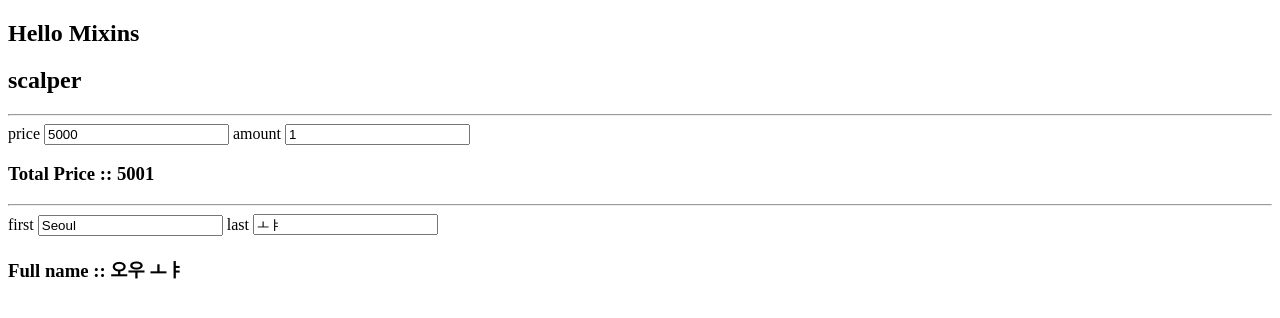
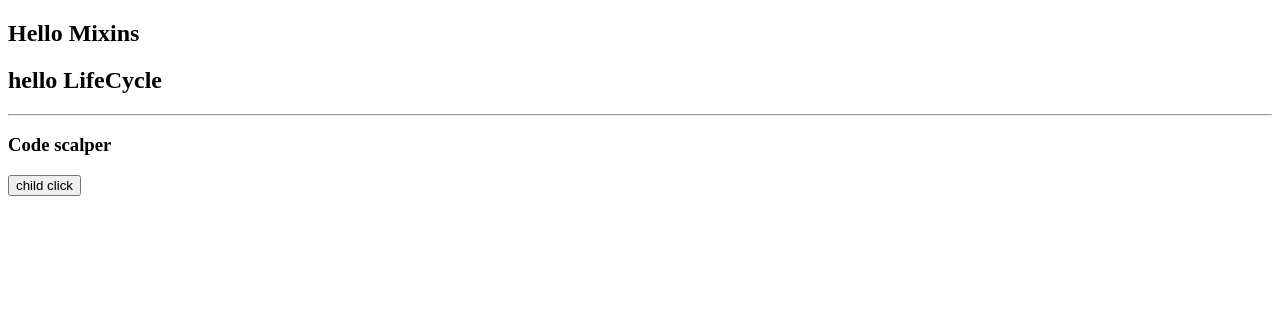
Before and after one commit to OKYOUNGBIN/Practice_Vue_Basic, a Vue app: page / in a window 1280 px wide. Shown: the top 318 px of the page. Built offline with nearby package versions, Linux system fonts and the light colour scheme.

Commit message:
composition-lifecycle

```diff
--- /dev/null
+++ b/src/components/composition/ChildComponent.vue
@@ -0,0 +1,33 @@
+<template>
+  <hr />
+  <h3>{{ fullname }}</h3>
+  <button @click="sendParent">child click</button>
+</template>
+
+<script>
+import { computed } from "vue";
+export default {
+  name: "childComponent",
+  props: ["firstname", "lastname"],
+  //   computed: {
+  //     fullname() {
+  //       return `${this.firstname} ${this.lastname}`;
+  //     },
+  //   },
+  setup(props, context) {
+    console.log(context);
+    const fullname = computed(() => {
+      return `${props.firstname} ${props.lastname}`;
+    });
+    function sendParent() {
+      context.emit("sendParent");
+    }
+    return {
+      fullname,
+      sendParent,
+    };
+  },
+};
+</script>
+
+<style></style>
--- a/src/components/composition/TestComponent.vue
+++ b/src/components/composition/TestComponent.vue
@@ -1,81 +1,36 @@
 <template>
-  <h2>{{ username }}</h2>
-  <hr />
-  <div>
-    price <input type="number" v-model="price" /> amount
-    <input type="number" v-model="amount" />
-    <h3>Total Price :: {{ totalPrice }}</h3>
-  </div>
-  <hr />
-  <div>
-    first <input type="text" v-model="home.city" /> last
-    <input type="text" v-model="last" />
-    <h3>Full name :: {{ fullName }}</h3>
-  </div>
+  <h2>hello LifeCycle</h2>
+  <ChildComponent
+    firstname="Code"
+    lastname="scalper"
+    @sendParent="sendParent"
+  />
 </template>
 
 <script>
-import { reactive, toRefs, ref, computed, watch } from "vue";
+import ChildComponent from "./ChildComponent.vue";
+import {} from "vue";
 export default {
   name: "TestComponet",
-  setup() {
-    const username = ref("scalper");
-    const price = ref(5000);
-    const amount = ref(1);
+  components: { ChildComponent },
+  methods: {
+    sendParent() {
+      console.log("Parent");
+    },
+  },
+  // setup() {
+  //   const inputRef = ref(null);
+  //   const username = ref("scalper");
 
-    const totalPrice = computed(() => {
-      return price.value + amount.value;
-    });
-    const state = reactive({
-      first: "오우",
-      last: "ㅗㅑ",
-      home: {
-        city: "Seoul",
-        type: "Apartment",
-      },
-    });
-    watch(price, (newValue, oldValue) => {
-      console.log(newValue, oldValue);
-    });
-    const fullName = computed(function () {
-      return `${state.first} ${state.last}`;
-    });
-    watch(
-      () => {
-        return state.first;
-      },
-      (newValue, oldValue) => {
-        console.log(newValue.first, oldValue.first);
-      }
-    );
-    watch(
-      () => {
-        return { ...state.home };
-      },
-      (newValue, oldValue) => {
-        console.log(newValue, oldValue);
-      },
-      { deep: true }
-    );
-    return {
-      username,
-      price,
-      amount,
-      totalPrice,
-      ...toRefs(state),
-      fullName,
-    };
-  },
-  // data() {
+  //   onMounted(() => {
+  //     inputRef.value.focus();
+  //     console.log("onMounted");
+  //   });
+
   //   return {
-  //     price: 5000,
-  //     amount: 1,
+  //     username,
+  //     inputRef,
   //   };
-  // },
-  // computed: {
-  //   totalPrice() {
-  //     return this.price * this.amount;
-  //   },
   // },
 };
 </script>
```
